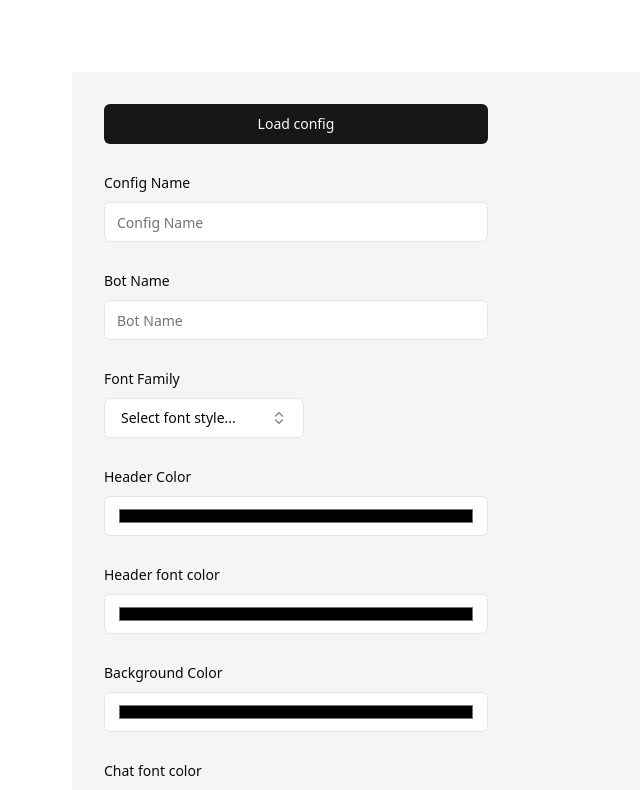
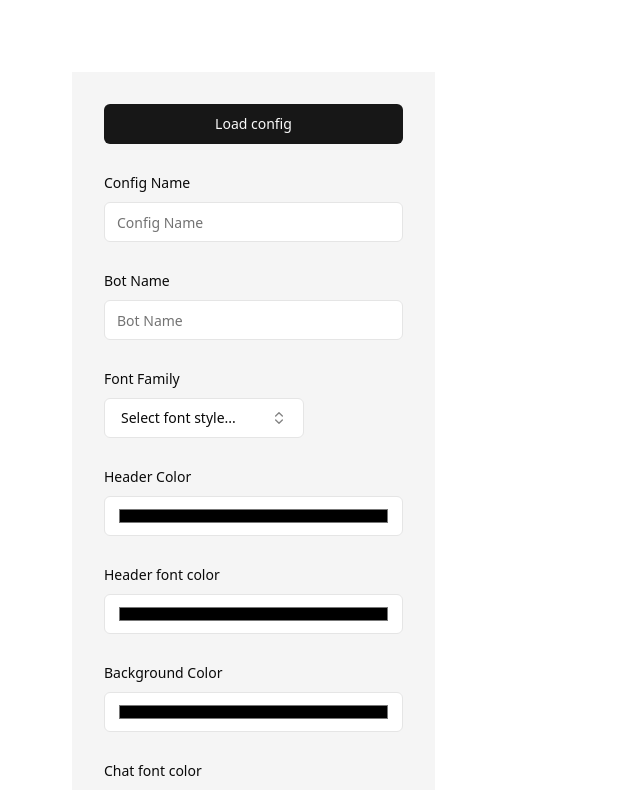
Before and after one commit to kartik7120/react_live_preview, a React (Vite) app: page / in a window 1280 px wide. Shown: the top 790 px of the page, without its empty margins (0-640 px from the left). Built offline with nearby package versions, Linux system fonts and the light colour scheme.

Commit message:
Added Live Preview component

```diff
--- a/src/App.tsx
+++ b/src/App.tsx
@@ -1,6 +1,7 @@
 import { useReducer } from 'react'
 import './App.css'
 import Form from './components/Form'
+import LivePreview from './components/LivePreview'
 
 export const initialState = {
   configName: '',
@@ -43,13 +44,15 @@
       return state
   }
 }
+
 function App() {
 
   const [state, dispatch] = useReducer(reducer, initialState)
 
   return (
-    <div>
+    <div className="flex flex-row justify-between w-full">
       <Form state={state} dispatch={dispatch}/>
+      <LivePreview />
     </div>
   )
 }
```
